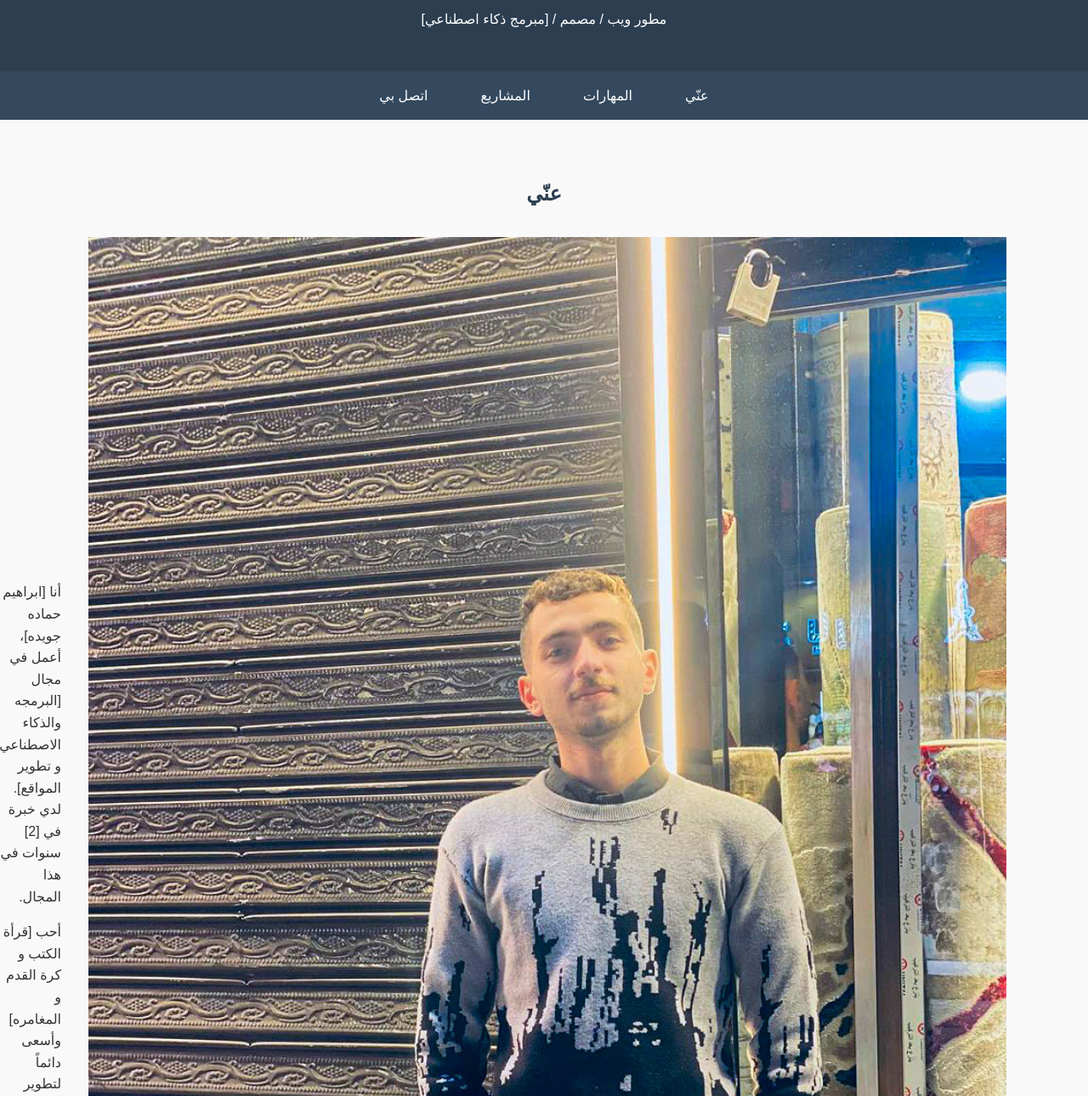
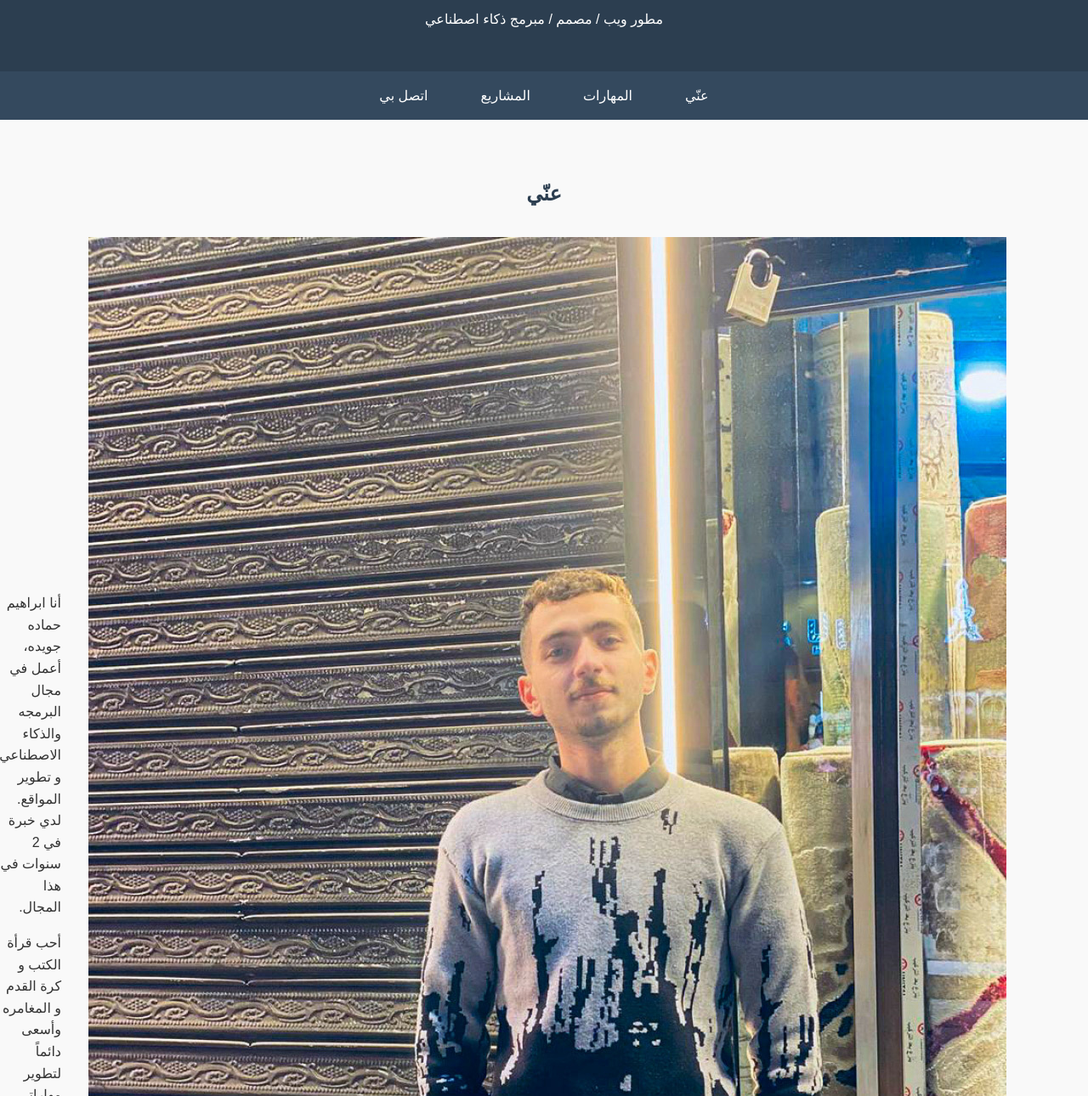
Before and after one commit to ibrahimking0/CVIBRAHAM, a plain HTML site: page index.html in a window 1280 px wide. Shown: the part 102-1392 px from the top of the page at 85% size. Drawn offline with Linux system fonts and the light colour scheme.

Commit message:
index.html

```diff
--- a/index.html
+++ b/index.html
@@ -9,8 +9,8 @@
 <body>
     <header>
         <div class="container">
-            <h1>مرحباً، أنا [ابراهيم حماده جويده]</h1>
-            <p>مطور ويب / مصمم / [مبرمج ذكاء اصطناعي]</p>
+            <h1>مرحباً، أنا ابراهيم حماده جويده</h1>
+            <p>مطور ويب / مصمم / مبرمج ذكاء اصطناعي</p>
         </div>
     </header>
 
@@ -31,8 +31,8 @@
             <div class="about-content">
                 <img src="work.jpg" alt="صورة شخصية" class="work-img">
                 <div class="bio">
-                    <p>أنا [ابراهيم حماده جويده]، أعمل في مجال [البرمجه والذكاء الاصطناعي و تطوير المواقع]. لدي خبرة في [2] سنوات في هذا المجال.</p>
-                    <p>أحب [قرأة الكتب و كرة القدم و المغامره] وأسعى دائماً لتطوير مهاراتي.</p>
+                    <p>أنا ابراهيم حماده جويده، أعمل في مجال البرمجه والذكاء الاصطناعي و تطوير المواقع. لدي خبرة في 2 سنوات في هذا المجال.</p>
+                    <p>أحب قرأة الكتب و كرة القدم و المغامره وأسعى دائماً لتطوير مهاراتي.</p>
                 </div>
             </div>
         </div>
@@ -108,7 +108,7 @@
 
     <footer>
         <div class="container">
-            <p>&copy; 2023 جميع الحقوق محفوظة - [ابراهيم حماده جويده ]</p>
+            <p>&copy; 2023 جميع الحقوق محفوظة - ابراهيم حماده جويده </p>
         </div>
     </footer>
 
```
